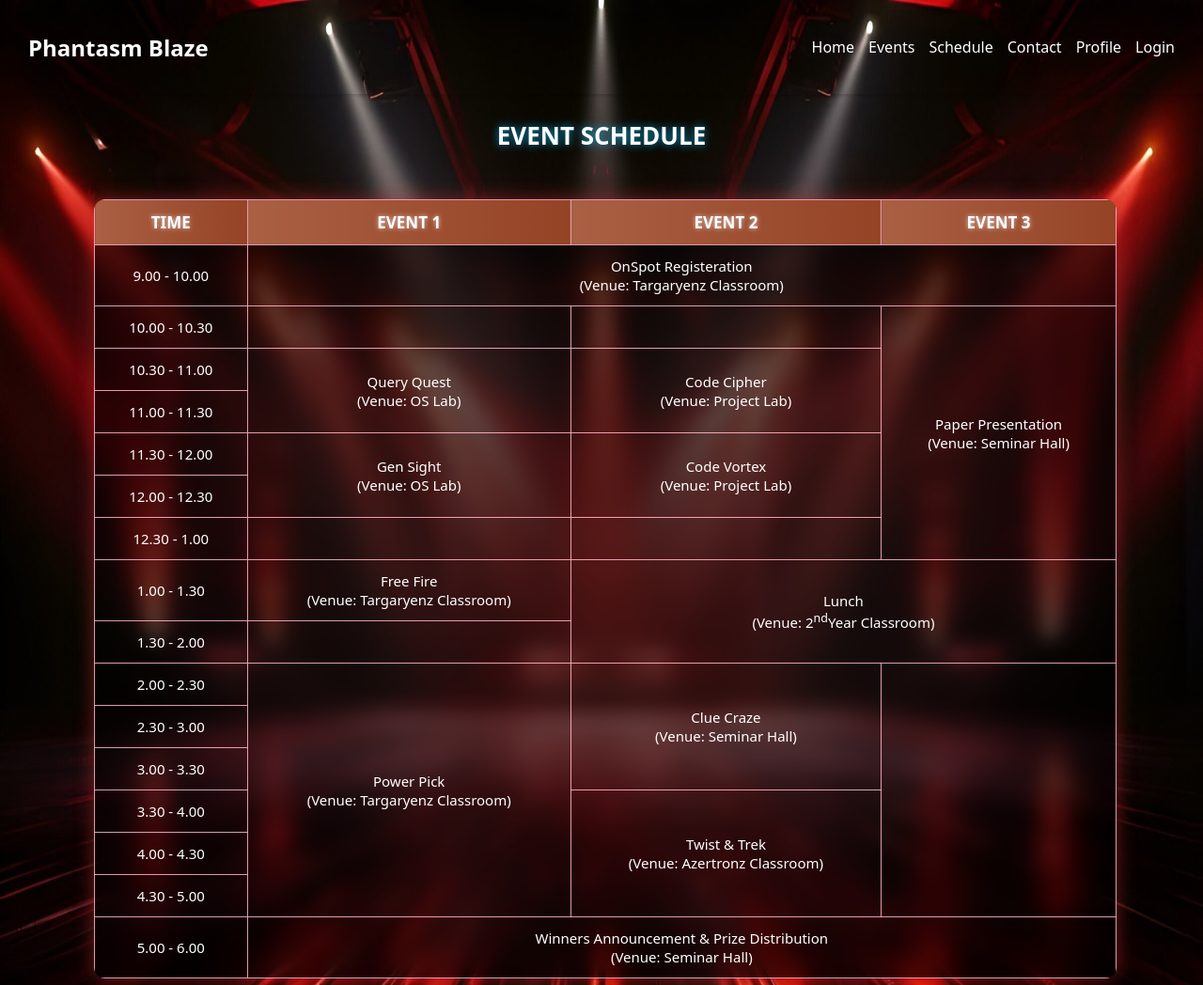
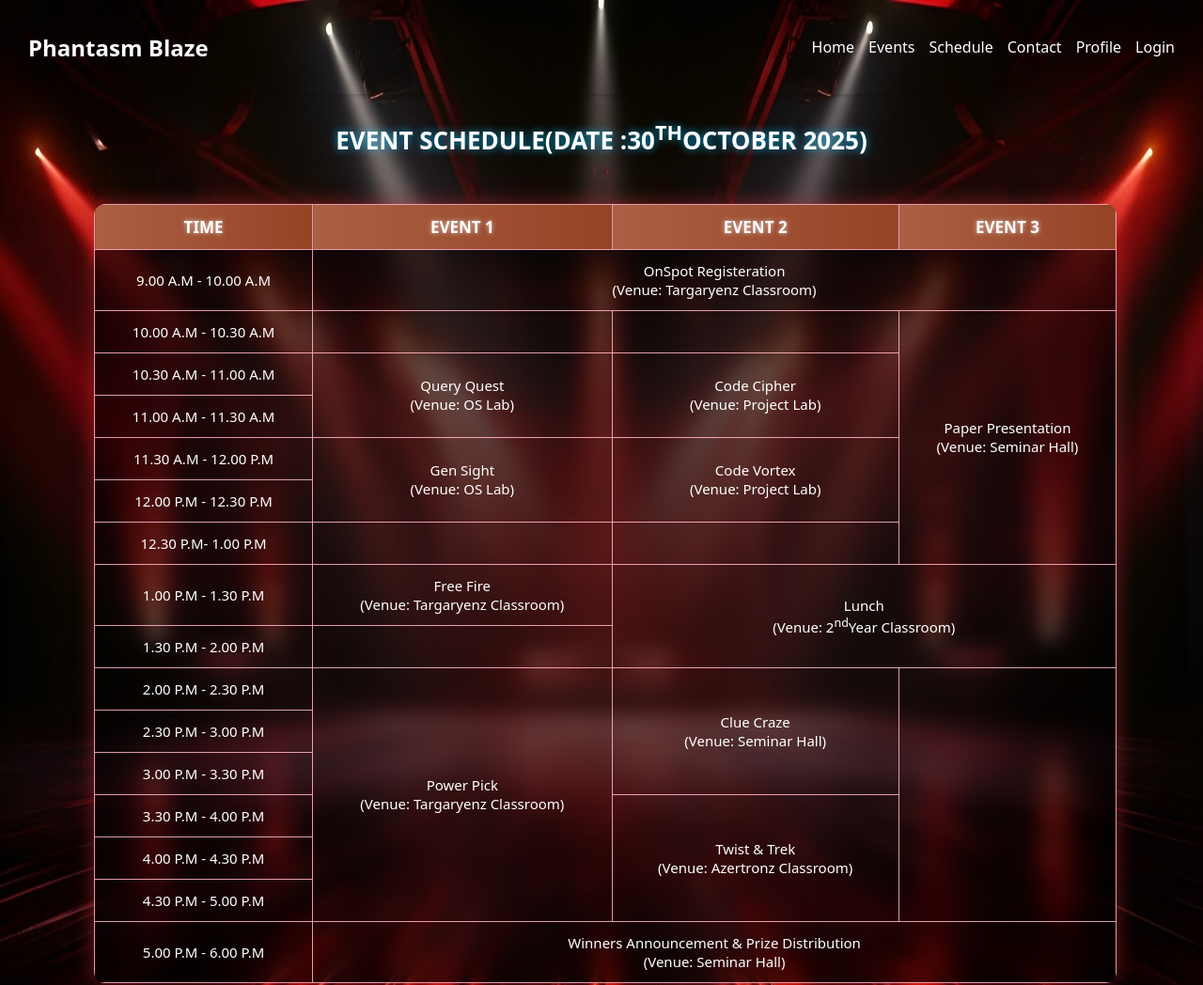
Before and after one commit to Nishok-12/phantasm_blaze, a website: page public/schedule.html in a window 1280 px wide. Shown: the top 1048 px of the page at 94% size. Drawn offline with Linux system fonts and the light colour scheme; a web font is replaced by a local one.

Commit message:
Add files via upload

```diff
--- a/public/schedule.html
+++ b/public/schedule.html
@@ -345,7 +345,7 @@
         </div>
     </header>
 
-    <H3 id="ttop">Event Schedule</H3>
+    <H3 id="ttop">Event Schedule(Date :30<sup>th</sup>October 2025)</H3>
     <table class="tab">
      <thead>
     <tr>
@@ -357,72 +357,72 @@
   </thead>
   <tbody>
     <tr>
-      <td>9.00 - 10.00</td>
+      <td>9.00 A.M - 10.00 A.M</td>
       <td colspan="3">OnSpot Registeration<br><span class="event-venue">(Venue: Targaryenz Classroom)</span></td>
     </tr>
     <tr>
-      <td>10.00 - 10.30</td>
+      <td>10.00 A.M - 10.30 A.M</td>
         <td></td><td></td>
       <td rowspan="6">Paper Presentation<br><span class="event-venue">(Venue: Seminar Hall)</span></td>
     </tr>
     <tr>
-      <td>10.30 - 11.00</td>
+      <td>10.30 A.M - 11.00 A.M</td>
       <td rowspan="2">Query Quest<br><span class="event-venue">(Venue: OS Lab)</span></td>
       <td rowspan="2">Code Cipher<br><span class="event-venue">(Venue: Project Lab)</span></td>
     </tr>
     <tr>
-      <td>11.00 - 11.30</td>
+      <td>11.00 A.M - 11.30 A.M</td>
 
     </tr>
     <tr>
-      <td>11.30 - 12.00</td>
+      <td>11.30 A.M - 12.00 P.M</td>
       <td rowspan="2">Gen Sight<br><span class="event-venue">(Venue: OS Lab)</span></td>
       <td rowspan="2">Code Vortex<br><span class="event-venue">(Venue: Project Lab)</span></td>
     </tr>
     <tr>
-      <td>12.00 - 12.30</td>
+      <td>12.00 P.M - 12.30 P.M</td>
     </tr>
     <tr>
-      <td>12.30 - 1.00</td>
+      <td>12.30 P.M- 1.00 P.M</td>
       <td></td>
       <td></td>
     </tr>
     <tr>
-      <td>1.00 - 1.30</td>
+      <td>1.00 P.M - 1.30 P.M</td>
       <td>Free Fire<br><span class="event-venue">(Venue: Targaryenz Classroom)</span></td>
       <td colspan="2" rowspan="2">Lunch<br><span class="event-venue">(Venue: 2<sup>nd</sup>Year Classroom)</span></td>
     </tr>
     <tr>
-      <td>1.30 - 2.00</td>
+      <td>1.30 P.M - 2.00 P.M</td>
       <td></td>
     </tr>
     <tr>
-      <td>2.00 - 2.30</td>
+      <td>2.00 P.M - 2.30 P.M</td>
       <td rowspan="6">Power Pick<br><span class="event-venue">(Venue: Targaryenz Classroom)</span></td>
       <td rowspan="3">Clue Craze<br><span class="event-venue">(Venue: Seminar Hall)</span></td>
       <td rowspan="6"></td>
     </tr>
     <tr>
-      <td>2.30 - 3.00</td>
+      <td>2.30 P.M - 3.00 P.M</td>
 
     </tr>
     <tr>
-      <td>3.00 - 3.30</td>
+      <td>3.00 P.M - 3.30 P.M</td>
 
     </tr>
     <tr>
-      <td>3.30 - 4.00</td>
+      <td>3.30 P.M - 4.00 P.M</td>
       <td rowspan="3">Twist & Trek<br><span class="event-venue">(Venue: Azertronz Classroom)</span></td>
     </tr>
     <tr>
-      <td>4.00 - 4.30</td>
+      <td>4.00 P.M - 4.30 P.M</td>
     </tr>
     <tr>
-      <td>4.30 - 5.00</td>
+      <td>4.30 P.M - 5.00 P.M</td>
 
     </tr>
     <tr>
-      <td>5.00 - 6.00</td>
+      <td>5.00 P.M - 6.00 P.M</td>
       <td colspan="3">Winners Announcement & Prize Distribution<br>(Venue: Seminar Hall)</td>
     </tr>
   </tbody>
```
Also changed, not shown: public/ClueCraze.html (+1 -1 lines), public/Pubg or FreeFire.html (+37 -0 lines).
